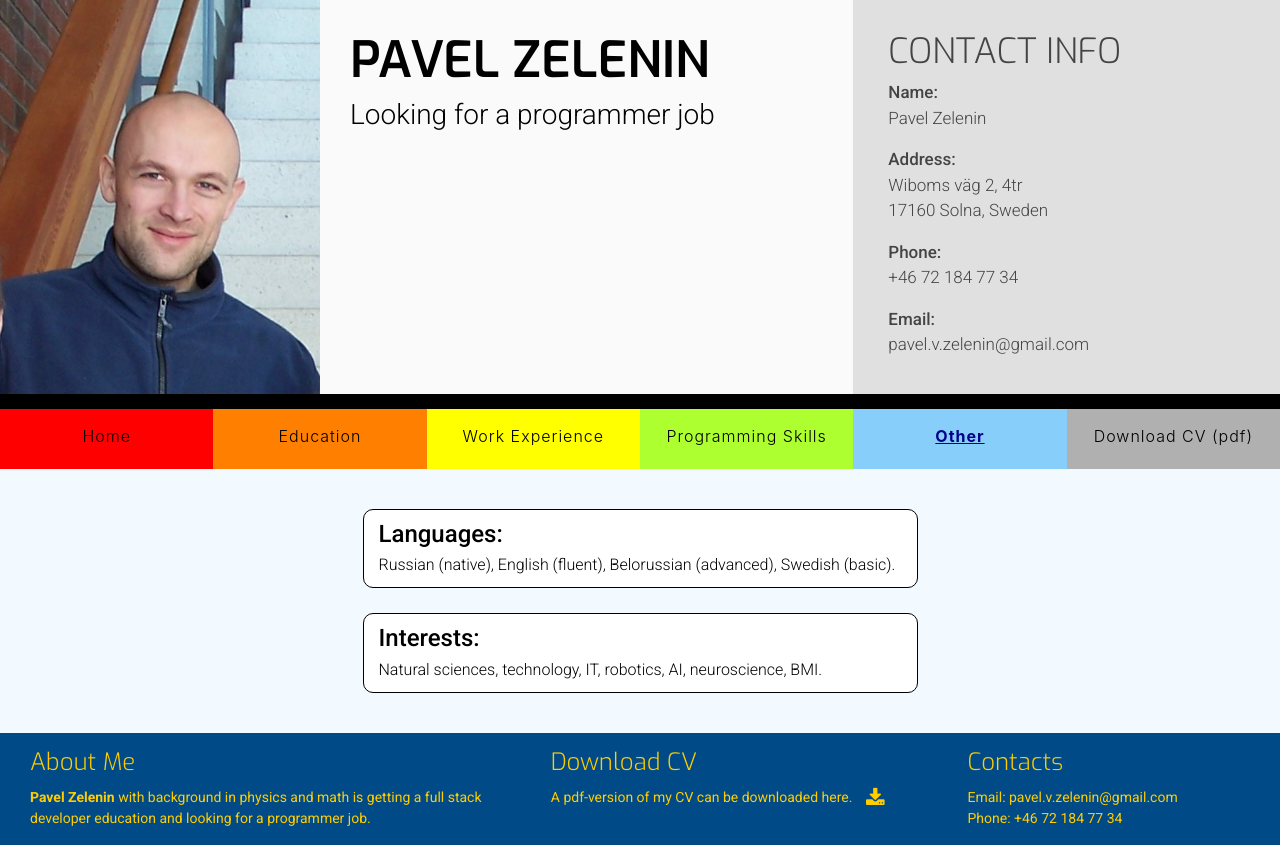
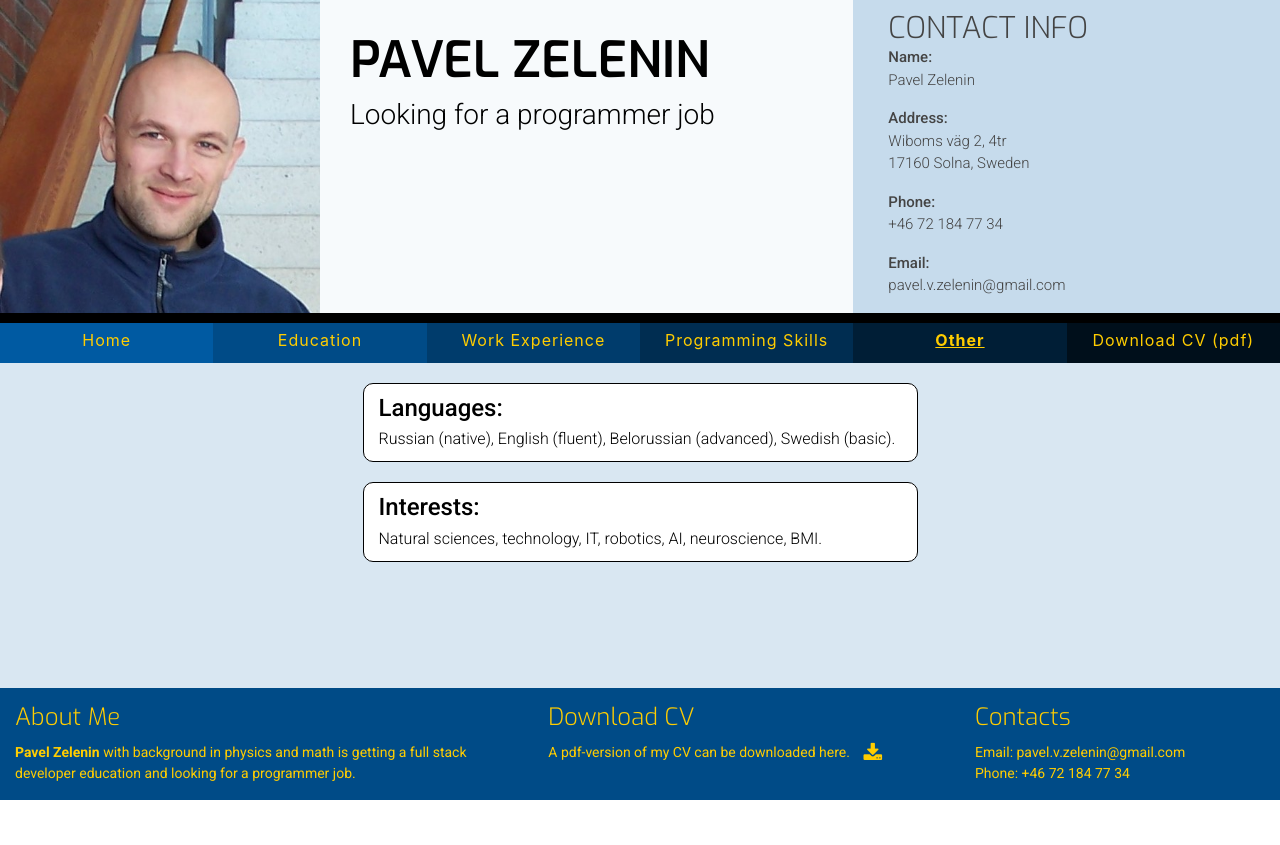
Before and after one commit to Code-Institute-Submissions/pavzel-cv-2020-01, a plain HTML site: page other.html in a window 1280 px wide. After the commit the page ends 800 px from the top, so only its background shows below. Drawn offline with nearby package versions, Linux system fonts and the light colour scheme.

Commit message:
Correct footer position in Other

```diff
--- a/assets/css/style.css
+++ b/assets/css/style.css
@@ -8,54 +8,83 @@
 .active {
     text-decoration: underline;
     font-weight: 700;
-    color: darkblue;
+    /*color: darkblue;*/
 }
 
 .main-heading {
     display: block;
-    margin: 10px 0 20px 15px;
+    margin: 10px 0 10px 15px;
     font-family: "Exo", sans-serif;
-    font-size: 50px;
+    font-size: 40px;
     font-weight: 200;
 }
 
 
 /*-------------------------------------------------Colors */
 
+#main-home {
+    background-color: red;
+    /*background-color: rgba(0, 135, 243, 0.02);*/
+}
+
+#main-education {
+    background-color: red;
+    /*background-color: rgba(0, 135, 243, 0.04);*/
+}
+
+#main-work {
+    background-color: red;
+    /*background-color: rgba(0, 135, 243, 0.06);*/
+}
+
+#main-programming {
+    background-color: red;
+    /*background-color:  rgba(0, 135, 243, 0.08);*/
+}
+
+.color-page-other {
+    background-color: hsl(207, 50%, 90%);
+}
+
 .color-name-purpose {
-    background: #fafafa;
+    background: hsl(207, 50%, 98%);
     color: black;
 }
 
 .color-header-contacts {
-    background: #e0e0e0;
+    background-color: hsl(207, 50%, 85%);
     color: #444444;
 }
 
 .color-home {
-    background-color: rgb(255, 0, 0);
+    background-color: rgb(0, 90, 162);
 }
 
 .color-education {
-    background-color: rgb(255, 128, 0);
+    background-color: rgb(0, 75, 135);
 }
 
 .color-work {
-    background-color: rgb(255, 255, 0);
+    background-color: rgb(0, 60, 108);
 }
 
 .color-programming {
-    background-color: rgb(173, 255, 47);
+    background-color: rgb(0, 45, 81);
 }
 
 .color-other {
-    background-color: rgb(135, 206, 250);
+    background-color: rgb(0, 30, 54);
 }
 
 .color-download {
-    background-color: #b0b0b0;
+    background-color: rgb(0, 15, 27);
 }
 
+/* .section-footer */
+.section-footer, footer {
+    background-color: rgb(0, 75, 135);
+    color: rgb(255, 205, 0);
+}
 
 /*-------------------------------------------------Effects */
 
@@ -71,21 +100,65 @@
 
 
 /*-------------------------------------------------General margins/paddings override */
+
 * {
     margin: 0;
     padding: 0;
     border: 0;
 }
 
+html, body {
+  height: 100%;
+  margin: 0;
+}
+
+.full-height {
+  min-height: 100%;
+  position: relative;
+}
+
+section-header {
+    margin: 0;
+    padding: 0;
+    background-color: black;
+}
+
+.section-main {
+    margin: 0px;
+    padding-top: 20px;
+	padding-bottom: 110px;
+    padding-right: 5px;
+    padding-left: 5px;
+}
+
+@media screen and (max-width: 1199px) {
+    .section-main {
+        padding-bottom: 220px;
+    }
+}
+
+@media screen and (max-width: 991px) {
+    .section-main {
+        padding-bottom: 310px;
+    }
+}
+
+.section-footer {
+	position: absolute;
+    bottom: 0;
+    margin: 0px;
+    padding: 0px;
+}
+
 
 /*-------------------------------------------------Header */
 
 .header-photo {
-    background: url("../images/pz-photo.jpg");
+    background: url("/assets/images/pz-photo.jpg");
     background-repeat: no-repeat;
     background-size: cover;
     background-position: center;
-    min-height: 360px;
+    min-height: 260px;
 }
 
 .name-purpose {
@@ -106,30 +179,40 @@
 }
 
 .header-contacts {
-    margin: 30px 20px 20px 35px;
+    margin-top: 10px;
+    margin-left: 35px;
+    margin-bottom: 0px;
 }
 
 .header-contacts-heading {
     font-family: "Exo", sans-serif;
     text-transform: uppercase;
-    font-size: 35px;
+    font-size: 30px;
     font-weight: 300;
+    margin: 0;
+    padding: 0;
+}
+
+.header-contacts-list {
+    margin: 0;
+    padding: 0;
 }
 
 .header-contacts-line {
     display: block;
     clear: both;
+    margin: 0;
 }
 
 .header-contacts-line-item {
     font-family: "Roboto", sans-serif;
-    font-size: 17px;
+    font-size: 15px;
     font-weight: 500;
 }
 
 .header-contacts-line-content {
     font-family: "Roboto", sans-serif;
-    font-size: 17px;
+    font-size: 15px;
     font-weight: 300;
 }
 
@@ -142,7 +225,7 @@
 
 .cleanmenu {
     font-size: 0;
-    border-top: 15px solid black;
+    border-top: 10px solid black;
 }
 
 #nav-menu {
@@ -151,35 +234,33 @@
 
 .list-inline-item {
     padding: 0;
-    height: 60px;
+    height: 40px;
     text-align: center;
+    color: #ffcd00;
+    font-weight: 400;
 }
 
 .list-inline-item a {
     display: block;
     width: 100%;
     height: 100px;
-    padding-top: 15px;
+    padding-top: 5px;
     text-align: center;
     font-size: 16px;
-    font-weight: 300;
+    font-weight: inherit;
     letter-spacing: 1px;
     text-decoration: none;
-    color: black;
+    color: inherit;
 }
 
 .list-inline-item:hover {
-    border-radius: 50px;
+    background-color: rgba(0, 135, 243, 0.5);
+    color: rgb(0, 15, 27);
+    font-weight: 700;
 }
 
 
 /*-------------------------------------------------Main-Home */
-
-#main-home {
-    margin: 0;
-    padding: 20px 0 30px 0;
-    background-color: rgba(255, 0, 0, 0.1);
-}
 
 .main-column {
     display: inline-block;
@@ -220,11 +301,6 @@
 
 
 /*-------------------------------------------------Main-Education */
-
-#main-education {
-    background-color: rgba(255, 128, 0, 0.1);
-    padding: 15px 5px;
-}
 
 .education-item {
     display: block;
@@ -275,12 +351,6 @@
 }
 
 /*-------------------------------------------------Main-Work */
-
-#main-work {
-    margin: 0;
-    padding: 20px 0 30px 0;
-    background-color:rgba(255, 255, 0, 0.1);
-}
 
 .work-history {
     margin-left: 50px;
@@ -433,11 +503,6 @@
 
 /*-------------------------------------------------Programming */
 
-#main-programming {
-    background-color: rgba(173, 255, 47, 0.1);
-    padding: 15px 5px;
-}
-
 .programming-container {
     width: 450px;
     margin: 0 auto;
@@ -484,17 +549,13 @@
 
 /*-------------------------------------------------Other */
 
-#main-other {
-    background-color: rgba(135, 206, 250, 0.1);
-    padding: 15px 5px;
-}
-
 .other-item {
     display: block;
     float: none;
     width: 555px;
     background-color: #fff;
-    margin: 25px 5px;
+    margin: 0px auto;
+    margin-bottom: 20px;
     padding: 10px 15px;
     border: 1px solid black;
     border-radius: 10px;
@@ -502,15 +563,14 @@
 
 @media screen and (max-width: 600px) {
     .other-item {
+
         width: 100%;
     }
 }
 
 /*-------------------------------------------------Footer */
 
-footer {
-    background-color: #004b87;
-    color: #ffcd00;
+.footer-bottom {
     min-height: 100px;
 }
 
--- a/other.html
+++ b/other.html
@@ -10,10 +10,11 @@
     <title>Pavel Zelenin (CV)</title>
 </head>
 <body>
+    <div class="full-height color-page-other">
     <header>
         <div class="row no-gutters">
             <a href="index.html" class="col-md-3 header-photo"></a>
-            <div class="col-md-5 color-name-purpose">
+            <div class="col-md-5 color-name-purpose strange-style">
                 <div class="row no-gutters">
                     <div class="col name-purpose">
                         <h1 class="name">Pavel Zelenin</h1>
@@ -25,22 +26,24 @@
                 <div class="row no-gutters">
                     <div class="col header-contacts">
                         <h1 class="header-contacts-heading">Contact Info</h1>
-                        <div class="header-contacts-line">
+                        <ul class="header-contacts-list">
+                            <li class="header-contacts-line">
                                 <div class="header-contacts-line-item">Name:</div>
                                 <div class="header-contacts-line-content"><p>Pavel Zelenin</p></div>
-                        </div>
-                        <div class="header-contacts-line">
+                            </li>
+                            <li class="header-contacts-line">
                                 <div class="header-contacts-line-item">Address:</div>
                                 <div class="header-contacts-line-content"><p>Wiboms väg 2, 4tr<br>17160 Solna, Sweden</p></div>
-                        </div>
-                        <div class="header-contacts-line">
+                            </li>
+                            <li class="header-contacts-line">
                                 <div class="header-contacts-line-item">Phone:</div>
                                 <div class="header-contacts-line-content"><p>+46 72 184 77 34</p></div>
-                        </div>
-                        <div class="header-contacts-line">
+                            </li>
+                            <li class="header-contacts-line">
                                 <div class="header-contacts-line-item">Email:</div>
                                 <div class="header-contacts-line-content"><p>pavel.v.zelenin@gmail.com</p></div>
-                        </div>
+                            </li>
+                        </ul>
                     </div>
                 </div>
             </div>
@@ -58,7 +61,7 @@
             </div>
         </div>
     </header>
-    <section class="container-fluid" id="main-other">
+        <section class="container-fluid section-main color-main-other">
             <div class="row no-gutters other-item mx-auto">
                 <h1 class="education-column-heading">Languages:</h1>
                 <p class="education-column-content">
@@ -72,7 +75,7 @@
                 </p>
             </div>
         </section>
-    <footer class="container-fluid">
+        <footer class="container-fluid section-footer">
             <div class="row no-gutters">
                 <div class="col-lg-7 col-xl-5 footer-column">
                     <h4 class="footer-column-item">About Me</h4>
@@ -87,9 +90,10 @@
                 </div>
                 <div class="col-xl-3 footer-column">
                     <h4 class="footer-column-item">Contacts</h4>
-                <p class="footer-column-content">Email: pavel.v.zelenin@gmail.com<br>Phone: +46  72 184 77 34<p>
+                    <p class="footer-column-content">Email: pavel.v.zelenin@gmail.com<br>Phone: +46 72 184 77 34<p>
                 </div>
             </div>
         </footer>
+    </div>
 </body>
 </html>
```
Also changed, not shown: assets/other-copy.html (added, +99 -0 lines), education.html (+12 -10 lines), index.html (+12 -10 lines), programming.html (+13 -11 lines), work.html (+14 -10 lines). Lines whose indentation alone changed are shown as unchanged.
